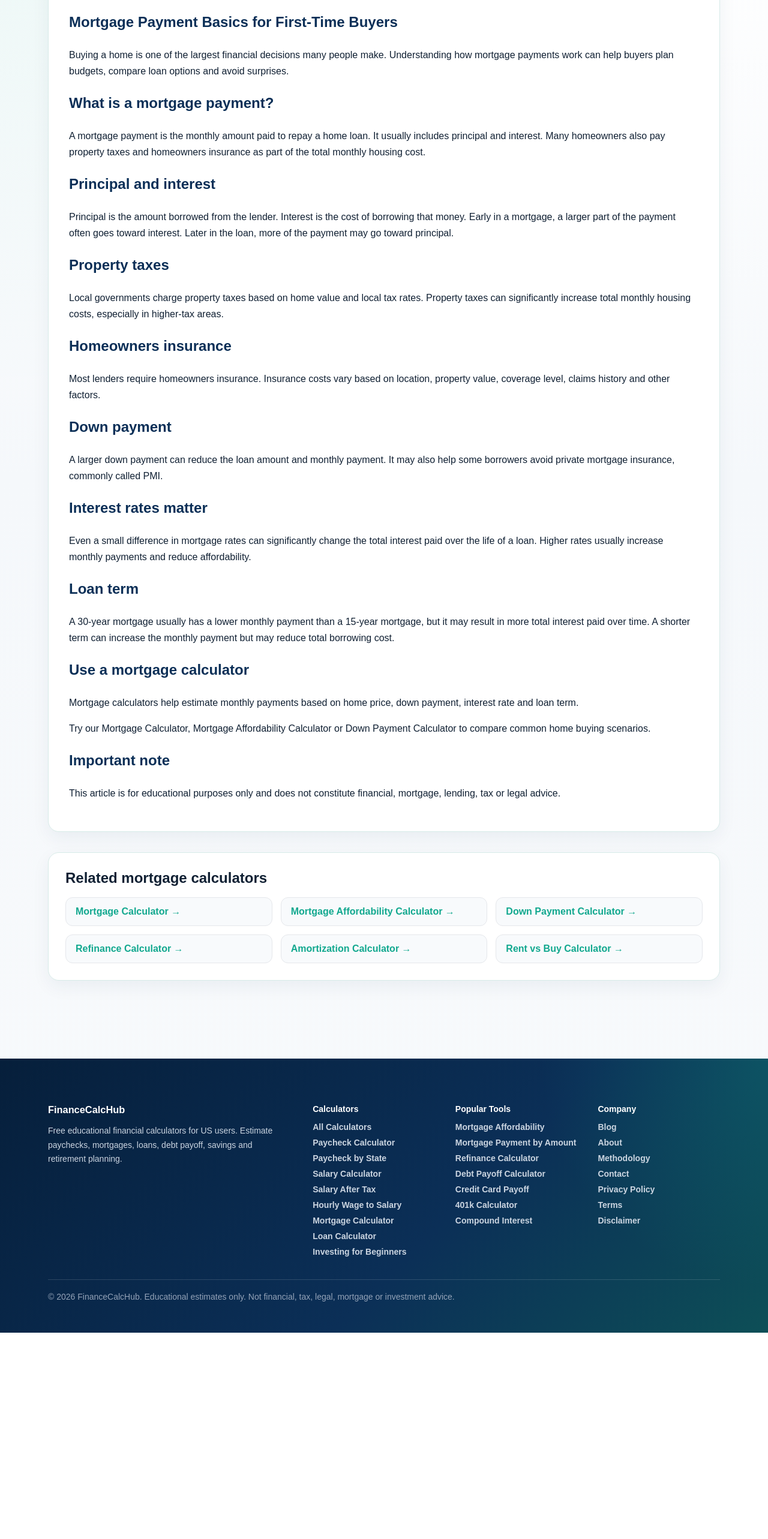
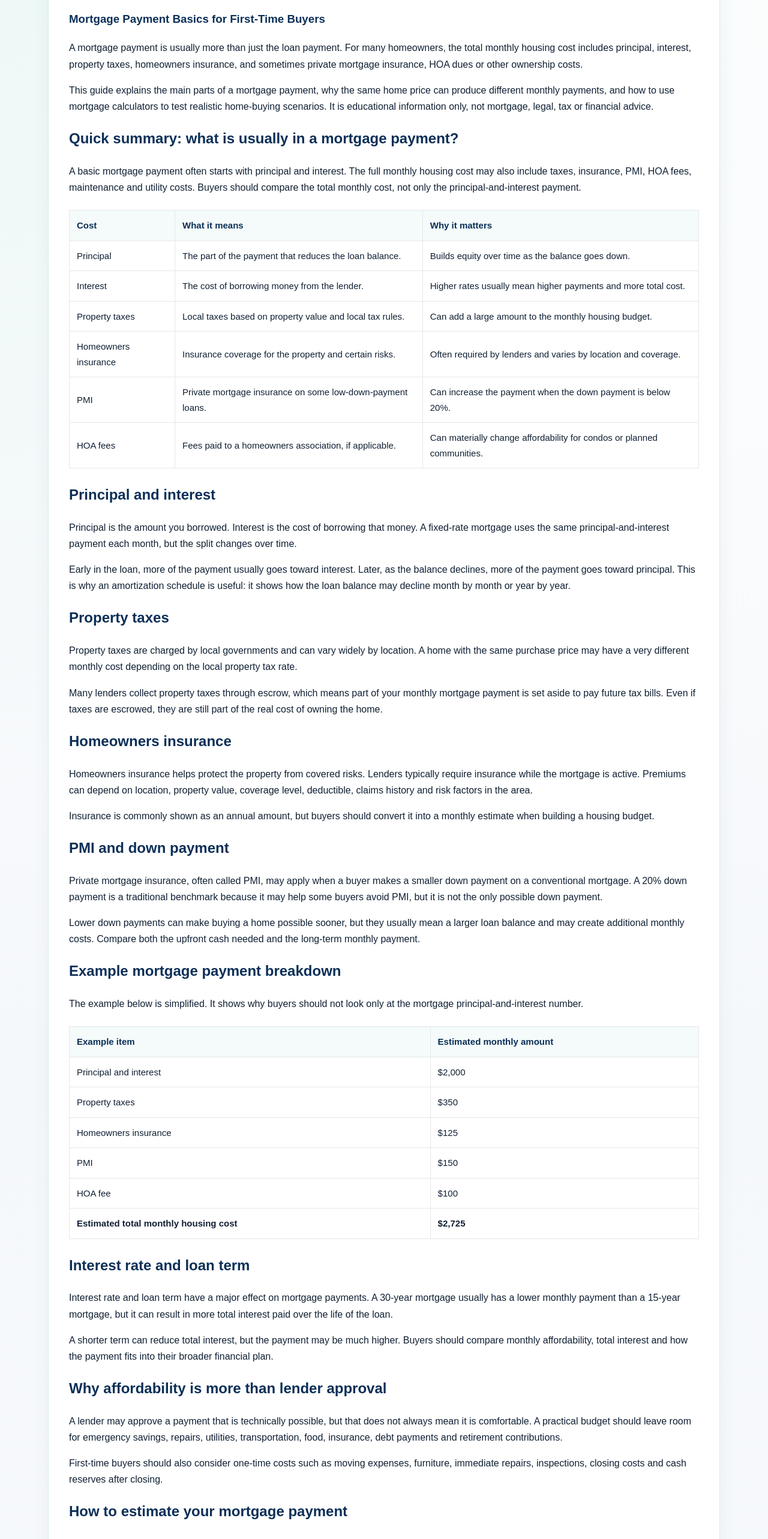
Before and after one commit to milicdejan94-ai/financecalchub, a Next.js app: page /blog/mortgage-payment-basics in a window 1280 px wide. Shown: the part 234-2800 px from the top of the page at 60% size. Before the commit the page ends 2456 px from the top, so only its background shows below. Built offline with nearby package versions, Linux system fonts and the light colour scheme.

Commit message:
Improve mortgage payment basics guide content

```diff
--- a/app/blog/mortgage-payment-basics/page.tsx
+++ b/app/blog/mortgage-payment-basics/page.tsx
@@ -1,11 +1,10 @@
-import AdBanner from '../../../components/AdBanner';
+import Breadcrumbs from '../../../components/Breadcrumbs';
 import RelatedCalculators from '../../../components/RelatedCalculators';
-import Breadcrumbs from '../../../components/Breadcrumbs';
 
 export const metadata = {
-  title: 'Mortgage Payment Basics for First-Time Buyers',
+  title: 'Mortgage Payment Basics for First-Time Buyers | FinanceCalcHub',
   description:
-    'Learn what affects mortgage payments including principal, interest, property taxes and insurance.',
+    'Learn what makes up a mortgage payment, including principal, interest, taxes, insurance, PMI, escrow and common first-time buyer costs.',
 };
 
 export default function MortgageBasicsArticle() {
@@ -19,105 +18,283 @@ export default function MortgageBasicsArticle() {
             { label: 'Mortgage Payment Basics' },
           ]}
         />
-        <div className="content-box">
+
+        <article className="content-box">
           <p className="eyebrow">Mortgage guide</p>
 
           <h1>Mortgage Payment Basics for First-Time Buyers</h1>
 
           <p>
-            Buying a home is one of the largest financial decisions many people
-            make. Understanding how mortgage payments work can help buyers plan
-            budgets, compare loan options and avoid surprises.
+            A mortgage payment is usually more than just the loan payment. For
+            many homeowners, the total monthly housing cost includes principal,
+            interest, property taxes, homeowners insurance, and sometimes private
+            mortgage insurance, HOA dues or other ownership costs.
           </p>
 
-          <AdBanner slot="article-mortgage-basics-top" />
+          <p>
+            This guide explains the main parts of a mortgage payment, why the
+            same home price can produce different monthly payments, and how to
+            use mortgage calculators to test realistic home-buying scenarios.
+            It is educational information only, not mortgage, legal, tax or
+            financial advice.
+          </p>
 
-          <h2>What is a mortgage payment?</h2>
+          <h2>Quick summary: what is usually in a mortgage payment?</h2>
 
           <p>
-            A mortgage payment is the monthly amount paid to repay a home loan.
-            It usually includes principal and interest. Many homeowners also pay
-            property taxes and homeowners insurance as part of the total monthly
-            housing cost.
+            A basic mortgage payment often starts with principal and interest.
+            The full monthly housing cost may also include taxes, insurance,
+            PMI, HOA fees, maintenance and utility costs. Buyers should compare
+            the total monthly cost, not only the principal-and-interest payment.
           </p>
+
+          <div className="table-wrap">
+            <table className="data-table">
+              <thead>
+                <tr>
+                  <th>Cost</th>
+                  <th>What it means</th>
+                  <th>Why it matters</th>
+                </tr>
+              </thead>
+              <tbody>
+                <tr>
+                  <td>Principal</td>
+                  <td>The part of the payment that reduces the loan balance.</td>
+                  <td>Builds equity over time as the balance goes down.</td>
+                </tr>
+                <tr>
+                  <td>Interest</td>
+                  <td>The cost of borrowing money from the lender.</td>
+                  <td>Higher rates usually mean higher payments and more total cost.</td>
+                </tr>
+                <tr>
+                  <td>Property taxes</td>
+                  <td>Local taxes based on property value and local tax rules.</td>
+                  <td>Can add a large amount to the monthly housing budget.</td>
+                </tr>
+                <tr>
+                  <td>Homeowners insurance</td>
+                  <td>Insurance coverage for the property and certain risks.</td>
+                  <td>Often required by lenders and varies by location and coverage.</td>
+                </tr>
+                <tr>
+                  <td>PMI</td>
+                  <td>Private mortgage insurance on some low-down-payment loans.</td>
+                  <td>Can increase the payment when the down payment is below 20%.</td>
+                </tr>
+                <tr>
+                  <td>HOA fees</td>
+                  <td>Fees paid to a homeowners association, if applicable.</td>
+                  <td>Can materially change affordability for condos or planned communities.</td>
+                </tr>
+              </tbody>
+            </table>
+          </div>
 
           <h2>Principal and interest</h2>
 
           <p>
-            Principal is the amount borrowed from the lender. Interest is the
-            cost of borrowing that money. Early in a mortgage, a larger part of
-            the payment often goes toward interest. Later in the loan, more of
-            the payment may go toward principal.
+            Principal is the amount you borrowed. Interest is the cost of
+            borrowing that money. A fixed-rate mortgage uses the same
+            principal-and-interest payment each month, but the split changes over
+            time.
+          </p>
+
+          <p>
+            Early in the loan, more of the payment usually goes toward interest.
+            Later, as the balance declines, more of the payment goes toward
+            principal. This is why an amortization schedule is useful: it shows
+            how the loan balance may decline month by month or year by year.
           </p>
 
           <h2>Property taxes</h2>
 
           <p>
-            Local governments charge property taxes based on home value and local
-            tax rates. Property taxes can significantly increase total monthly
-            housing costs, especially in higher-tax areas.
+            Property taxes are charged by local governments and can vary widely
+            by location. A home with the same purchase price may have a very
+            different monthly cost depending on the local property tax rate.
+          </p>
+
+          <p>
+            Many lenders collect property taxes through escrow, which means part
+            of your monthly mortgage payment is set aside to pay future tax
+            bills. Even if taxes are escrowed, they are still part of the real
+            cost of owning the home.
           </p>
 
           <h2>Homeowners insurance</h2>
 
           <p>
-            Most lenders require homeowners insurance. Insurance costs vary based
-            on location, property value, coverage level, claims history and other
-            factors.
-          </p>
-
-          <AdBanner slot="article-mortgage-basics-middle" />
-
-          <h2>Down payment</h2>
-
-          <p>
-            A larger down payment can reduce the loan amount and monthly
-            payment. It may also help some borrowers avoid private mortgage
-            insurance, commonly called PMI.
-          </p>
-
-          <h2>Interest rates matter</h2>
-
-          <p>
-            Even a small difference in mortgage rates can significantly change
-            the total interest paid over the life of a loan. Higher rates usually
-            increase monthly payments and reduce affordability.
-          </p>
-
-          <h2>Loan term</h2>
-
-          <p>
-            A 30-year mortgage usually has a lower monthly payment than a
-            15-year mortgage, but it may result in more total interest paid over
-            time. A shorter term can increase the monthly payment but may reduce
-            total borrowing cost.
-          </p>
-
-          <h2>Use a mortgage calculator</h2>
-
-          <p>
-            Mortgage calculators help estimate monthly payments based on home
-            price, down payment, interest rate and loan term.
+            Homeowners insurance helps protect the property from covered risks.
+            Lenders typically require insurance while the mortgage is active.
+            Premiums can depend on location, property value, coverage level,
+            deductible, claims history and risk factors in the area.
           </p>
 
           <p>
-            Try our <a href="/calculators/mortgage">Mortgage Calculator</a>,{' '}
+            Insurance is commonly shown as an annual amount, but buyers should
+            convert it into a monthly estimate when building a housing budget.
+          </p>
+
+          <h2>PMI and down payment</h2>
+
+          <p>
+            Private mortgage insurance, often called PMI, may apply when a buyer
+            makes a smaller down payment on a conventional mortgage. A 20% down
+            payment is a traditional benchmark because it may help some buyers
+            avoid PMI, but it is not the only possible down payment.
+          </p>
+
+          <p>
+            Lower down payments can make buying a home possible sooner, but they
+            usually mean a larger loan balance and may create additional monthly
+            costs. Compare both the upfront cash needed and the long-term monthly
+            payment.
+          </p>
+
+          <h2>Example mortgage payment breakdown</h2>
+
+          <p>
+            The example below is simplified. It shows why buyers should not look
+            only at the mortgage principal-and-interest number.
+          </p>
+
+          <div className="table-wrap">
+            <table className="data-table">
+              <thead>
+                <tr>
+                  <th>Example item</th>
+                  <th>Estimated monthly amount</th>
+                </tr>
+              </thead>
+              <tbody>
+                <tr>
+                  <td>Principal and interest</td>
+                  <td>$2,000</td>
+                </tr>
+                <tr>
+                  <td>Property taxes</td>
+                  <td>$350</td>
+                </tr>
+                <tr>
+                  <td>Homeowners insurance</td>
+                  <td>$125</td>
+                </tr>
+                <tr>
+                  <td>PMI</td>
+                  <td>$150</td>
+                </tr>
+                <tr>
+                  <td>HOA fee</td>
+                  <td>$100</td>
+                </tr>
+                <tr>
+                  <td><strong>Estimated total monthly housing cost</strong></td>
+                  <td><strong>$2,725</strong></td>
+                </tr>
+              </tbody>
+            </table>
+          </div>
+
+          <h2>Interest rate and loan term</h2>
+
+          <p>
+            Interest rate and loan term have a major effect on mortgage
+            payments. A 30-year mortgage usually has a lower monthly payment
+            than a 15-year mortgage, but it can result in more total interest
+            paid over the life of the loan.
+          </p>
+
+          <p>
+            A shorter term can reduce total interest, but the payment may be
+            much higher. Buyers should compare monthly affordability, total
+            interest and how the payment fits into their broader financial plan.
+          </p>
+
+          <h2>Why affordability is more than lender approval</h2>
+
+          <p>
+            A lender may approve a payment that is technically possible, but that
+            does not always mean it is comfortable. A practical budget should
+            leave room for emergency savings, repairs, utilities, transportation,
+            food, insurance, debt payments and retirement contributions.
+          </p>
+
+          <p>
+            First-time buyers should also consider one-time costs such as moving
+            expenses, furniture, immediate repairs, inspections, closing costs
+            and cash reserves after closing.
+          </p>
+
+          <h2>How to estimate your mortgage payment</h2>
+
+          <p>
+            Start with the home price, down payment, loan term and interest
+            rate. Then add property taxes, homeowners insurance, PMI, HOA fees
+            and a maintenance buffer. This gives a more realistic monthly housing
+            estimate than principal and interest alone.
+          </p>
+
+          <p>
+            You can compare scenarios with our{' '}
+            <a href="/calculators/mortgage">Mortgage Calculator</a>,{' '}
             <a href="/calculators/mortgage-affordability">
               Mortgage Affordability Calculator
             </a>{' '}
-            or <a href="/calculators/down-payment">Down Payment Calculator</a>{' '}
-            to compare common home buying scenarios.
+            and <a href="/calculators/down-payment">Down Payment Calculator</a>.
           </p>
 
-          <AdBanner slot="article-mortgage-basics-bottom" />
+          <h2>Common first-time buyer mistakes</h2>
+
+          <ul>
+            <li>Comparing only home price instead of total monthly cost.</li>
+            <li>Ignoring property taxes, insurance, PMI or HOA fees.</li>
+            <li>Using the maximum lender approval as the budget.</li>
+            <li>Forgetting repairs, maintenance and emergency savings.</li>
+            <li>Not comparing different down payment and loan term options.</li>
+          </ul>
+
+          <h2>FAQ</h2>
+
+          <h3>Does a mortgage payment always include taxes and insurance?</h3>
+          <p>
+            Not always in the quoted principal-and-interest payment. Many
+            borrowers pay taxes and insurance through escrow, but some pay them
+            separately. Either way, they should be included in the housing
+            budget.
+          </p>
+
+          <h3>Is a 30-year mortgage always better because the payment is lower?</h3>
+          <p>
+            Not necessarily. A 30-year term can reduce the monthly payment, but
+            it may increase total interest. A shorter term may cost more monthly
+            but less over time.
+          </p>
+
+          <h3>Why does down payment affect the mortgage payment?</h3>
+          <p>
+            A larger down payment reduces the amount borrowed. That can lower the
+            principal-and-interest payment and may also reduce or avoid PMI in
+            some situations.
+          </p>
+
+          <h3>Should I use gross income or take-home pay for affordability?</h3>
+          <p>
+            Lenders often evaluate gross income, but personal budgeting should
+            also consider take-home pay. Your real budget depends on what is left
+            after taxes, benefits, debts and savings needs.
+          </p>
 
           <h2>Important note</h2>
 
           <p>
             This article is for educational purposes only and does not constitute
-            financial, mortgage, lending, tax or legal advice.
+            mortgage, lending, tax, legal, investment or financial advice.
+            Mortgage payments can vary based on lender rules, credit profile,
+            loan type, taxes, insurance, market rates and personal circumstances.
           </p>
-        </div>
+        </article>
 
         <RelatedCalculators
           title="Related mortgage calculators"
@@ -135,12 +312,12 @@ export default function MortgageBasicsArticle() {
               href: '/calculators/down-payment',
             },
             {
-              title: 'Refinance Calculator',
-              href: '/calculators/refinance',
+              title: 'Amortization Calculator',
+              href: '/calculators/amortization',
             },
             {
-              title: 'Amortization Calculator',
-              href: '/calculators/amortization',
+              title: 'Extra Mortgage Payment Calculator',
+              href: '/calculators/extra-mortgage-payment',
             },
             {
               title: 'Rent vs Buy Calculator',
```
Lines whose indentation alone changed are shown as unchanged.
